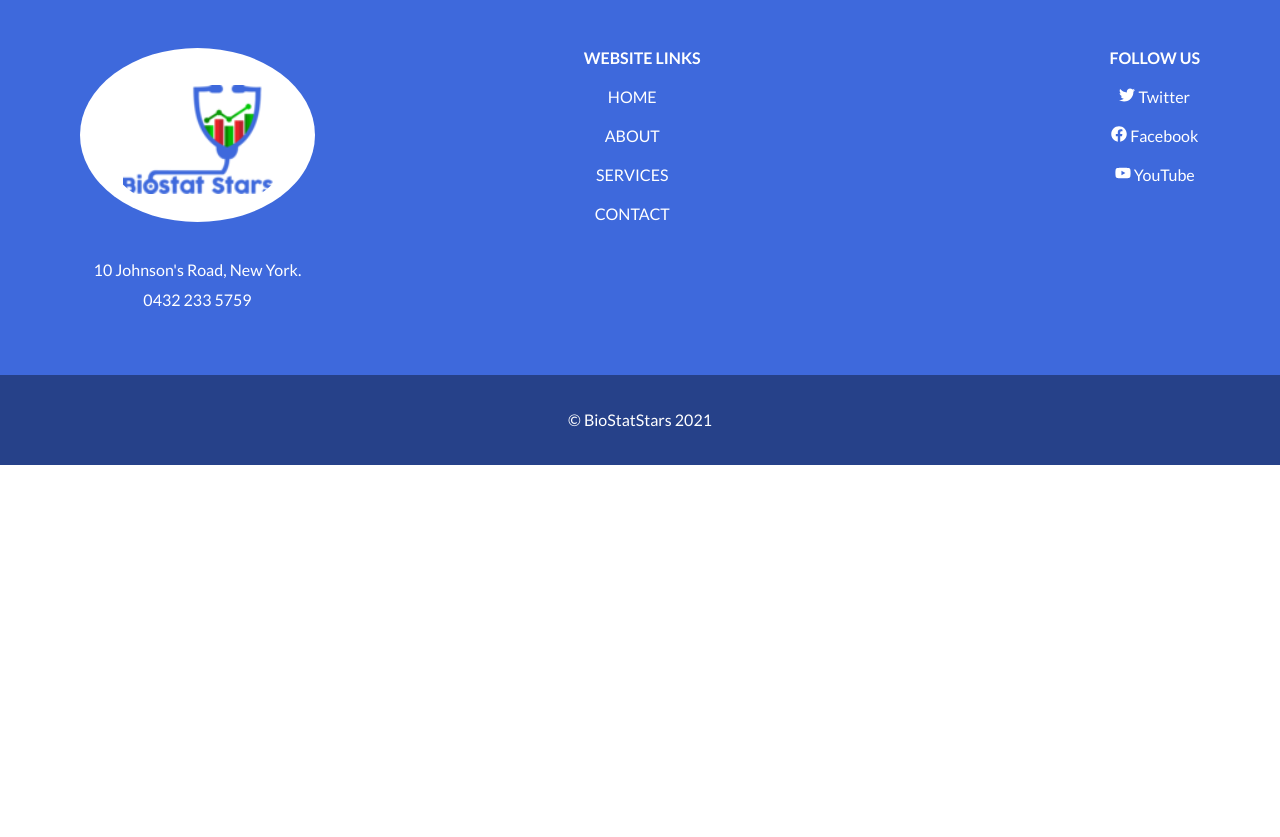
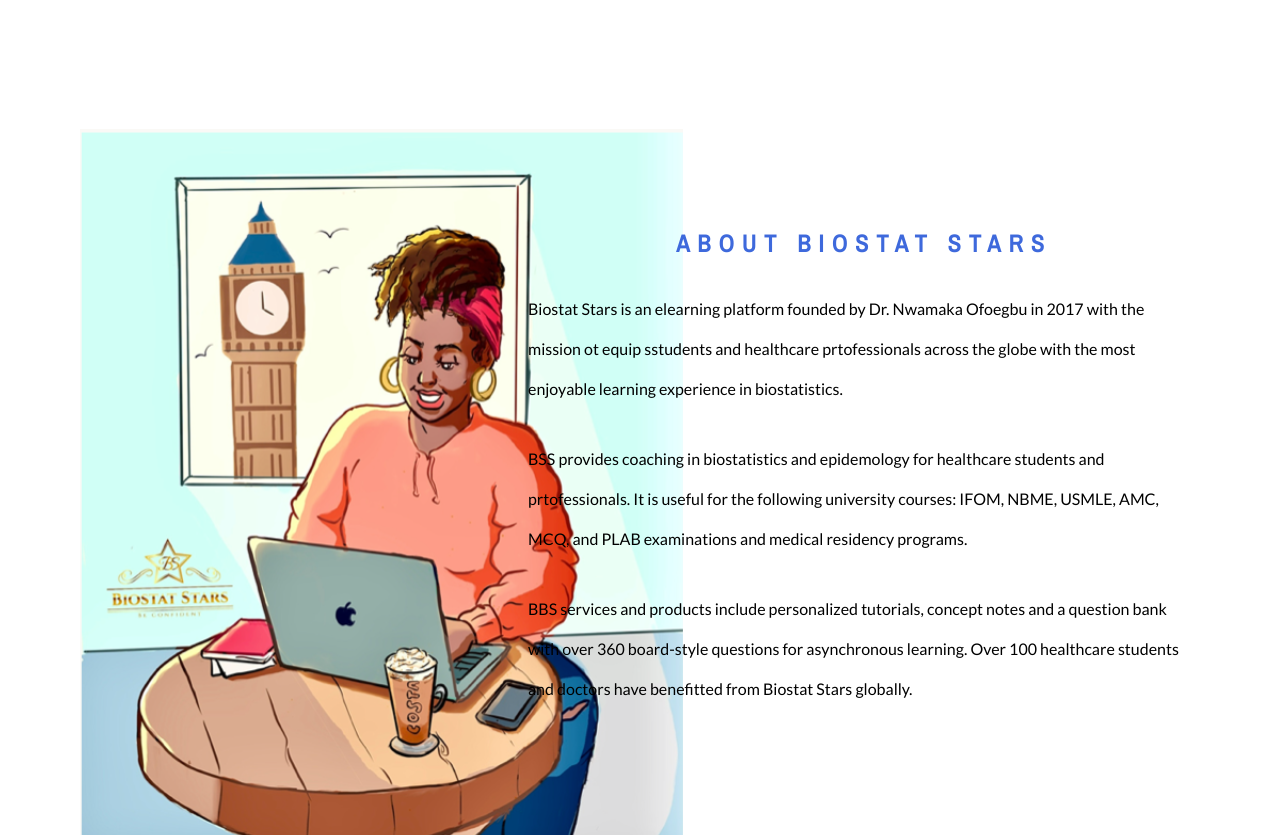
Before and after one commit to Ben4code/biostatstars, a Next.js app: page / in a window 1280 px wide. Shown: the part 840-1677 px from the top of the page. Before the commit the page ends 1305 px from the top, so only its background shows below. Built offline with nearby package versions, Linux system fonts and the light colour scheme.

Commit message:
Added about section

```diff
--- /dev/null
+++ b/public/scss/_about.scss
@@ -0,0 +1,35 @@
+.about{
+  margin-top: 18rem;
+  margin-bottom: 18rem;
+  flex-wrap: wrap;
+  display: flex;
+  justify-content: space-between;
+  align-items: center;
+
+  &-img{
+    width: 30%;
+  }
+
+  &-content{
+    width: 60%;
+    &__heading{
+      color: $color-primary;
+      text-align: center;
+      font-family: 'Archivo Narrow', 'Lato', sans-serif;
+      letter-spacing: .8rem;
+      text-transform: uppercase;
+      margin-bottom: 3rem;
+    }
+
+    &__body{
+      p{
+        line-height: 4rem;
+      }
+      p:not(last-of-type){
+        margin-bottom: 3rem;
+      }
+    }
+  }
+
+
+}
--- a/public/scss/main.scss
+++ b/public/scss/main.scss
@@ -1,5 +1,10 @@
 @import url('https://fonts.googleapis.com/css2?family=Lato:wght@100;300;400;700&display=swap');
 
+// @import url('https://fonts.googleapis.com/css2?family=PT+Sans+Caption&display=swap');
+
+// @import url('https://fonts.googleapis.com/css2?family=Monoton&display=swap');
+
+@import url('https://fonts.googleapis.com/css2?family=Archivo+Narrow&display=swap');
 
 // @import "./breakpoints.scss";
 @import "./variables.scss";
@@ -7,6 +12,7 @@
 @import "./navbar.scss";
 @import "./footer.scss";
 @import "./header.scss";
+@import "./about.scss";
 @import "./home.scss";
 
 
--- /dev/null
+++ b/src/components/Home/About.js
@@ -0,0 +1,34 @@
+import React from "react";
+
+export default function About() {
+  return (
+    <section className="about">
+      <div className="about-img">
+        <img src="lady1.png" alt="about bss" />
+      </div>
+      <div className="about-content">
+        <h2 className="about-content__heading">About Biostat Stars</h2>
+        <div className="about-content__body">
+          <p>
+            Biostat Stars is an elearning platform founded by Dr. Nwamaka
+            Ofoegbu in 2017 with the mission ot equip sstudents and healthcare
+            prtofessionals across the globe with the most enjoyable learning
+            experience in biostatistics.
+          </p>
+          <p>
+            BSS provides coaching in biostatistics and epidemology for
+            healthcare students and prtofessionals. It is useful for the
+            following university courses: IFOM, NBME, USMLE, AMC, MCQ, and PLAB
+            examinations and medical residency programs.
+          </p>
+          <p>
+            BBS services and products include personalized tutorials, concept
+            notes and a question bank with over 360 board-style questions for
+            asynchronous learning. Over 100 healthcare students and doctors have
+            benefitted from Biostat Stars globally.
+          </p>
+        </div>
+      </div>
+    </section>
+  );
+}
--- a/src/pages/index.js
+++ b/src/pages/index.js
@@ -1,5 +1,6 @@
 import Head from "next/head";
 import MainHeader from "../components/Home/MainHeader";
+import About from '../components/Home/About'
 
 export default function Home() {
   return (
@@ -13,7 +14,7 @@
       <div className="">
         <MainHeader />
         <div className="container">
-          <h2>Home</h2>
+          <About/>
         </div>
       </div>
     </div>
```
Also changed, not shown: public/lady1.png (added).
